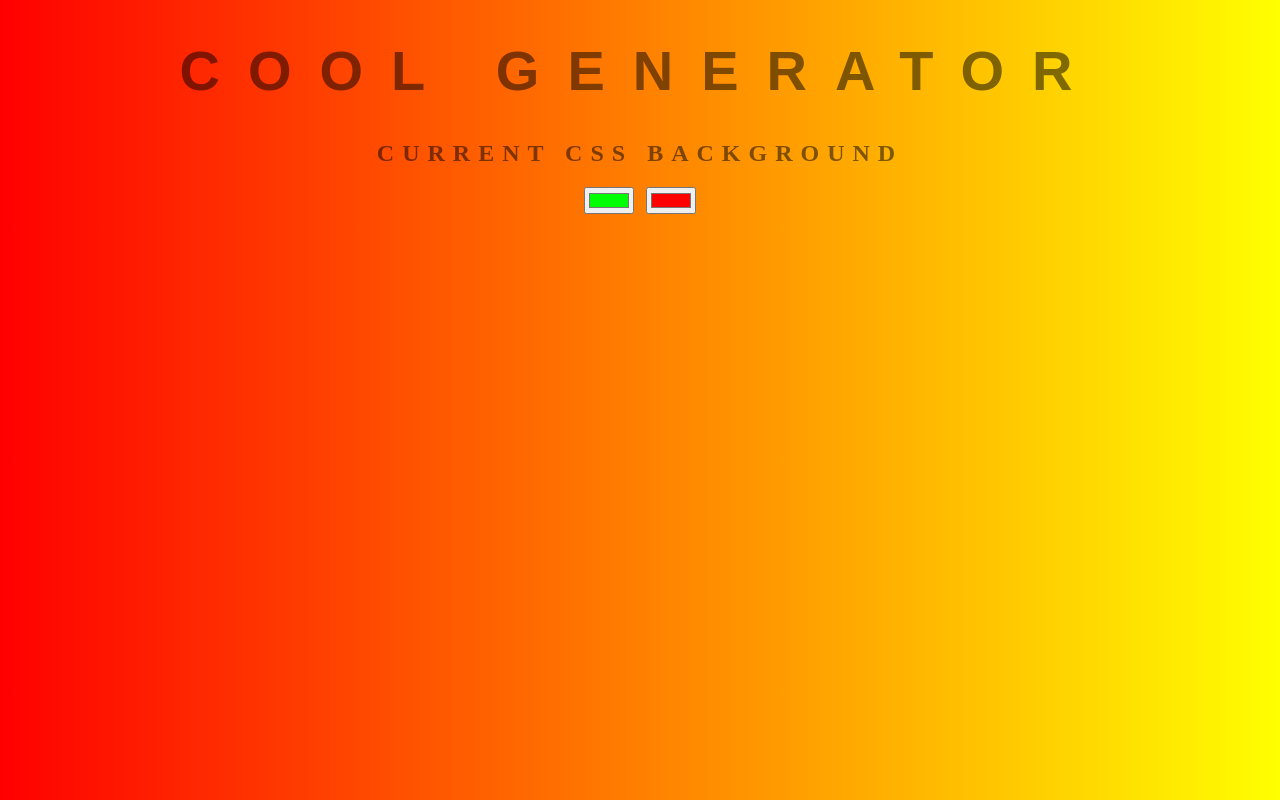
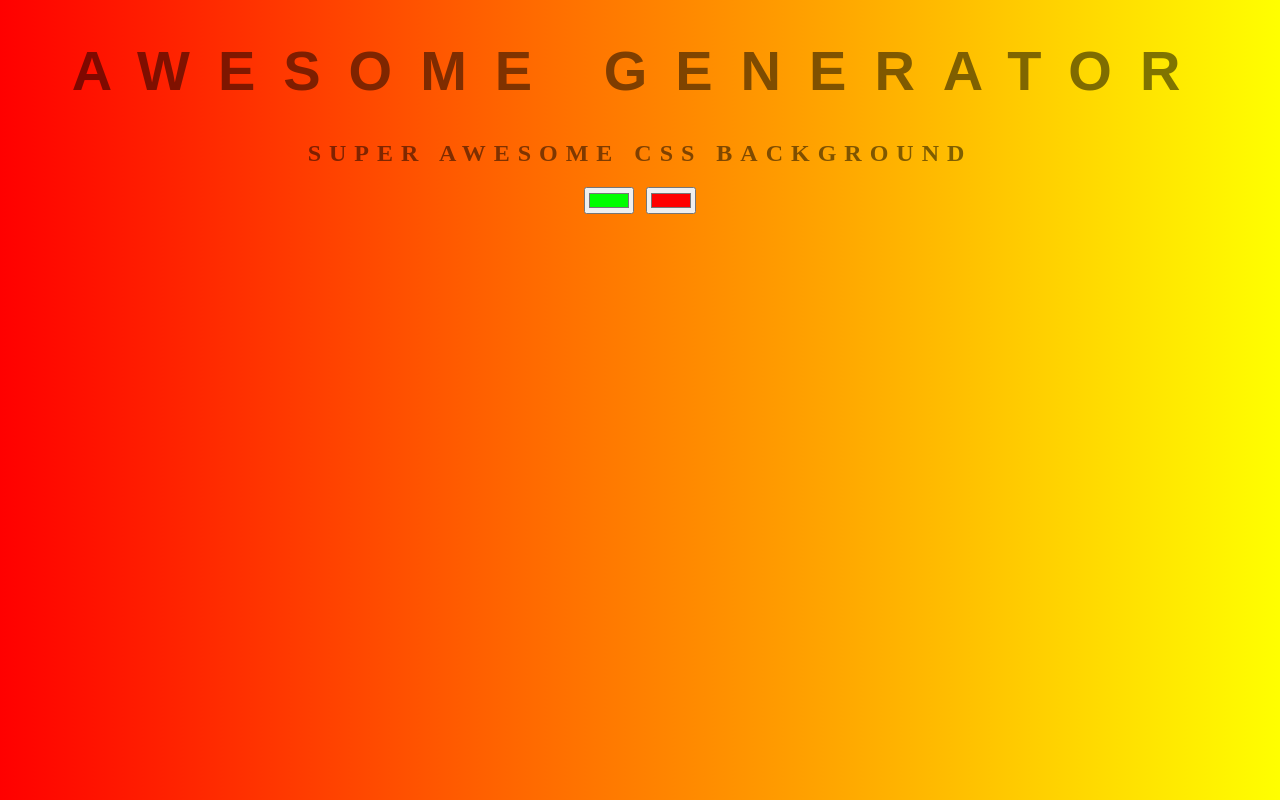
Before and after one commit to RobertSylvester/background-generator, a plain HTML site: page index.html in a window 1280 px wide. Drawn offline with Linux system fonts and the light colour scheme.

Commit message:
Minor Changes

```diff
--- a/index.html
+++ b/index.html
@@ -8,8 +8,8 @@
     <title>Gradient Background</title>
 </head>
 <body id="gradient">
-<h1>Cool Generator</h1>
-<h2>Current CSS Background</h2>
+<h1>Awesome Generator</h1>
+<h2>Super Awesome CSS Background</h2>
 <input oninput="change()" class="color-1" type="color" name="color1" value ="#00ff00">  <!-- Miesto oninput sa da pouzit addEventListener, alebo onclick-->
 <input oninput="change()" class="color-2" type="color" name="color2" value ="#ff0000">
 <h3></h3>
```
